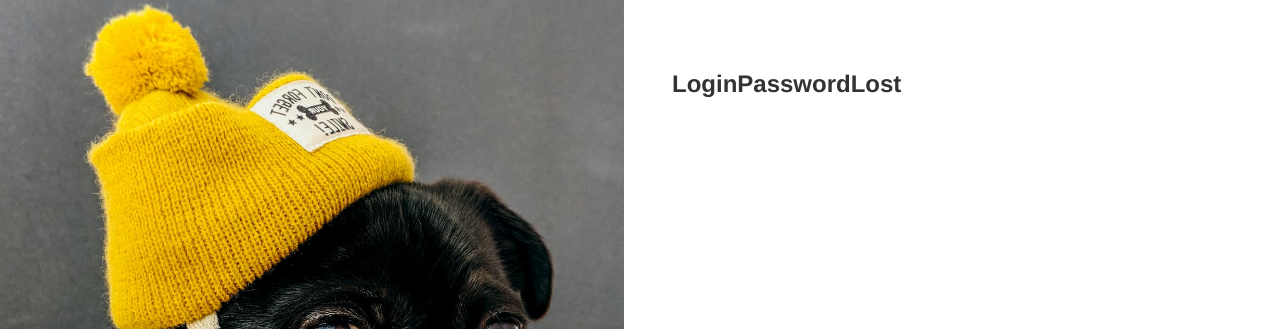
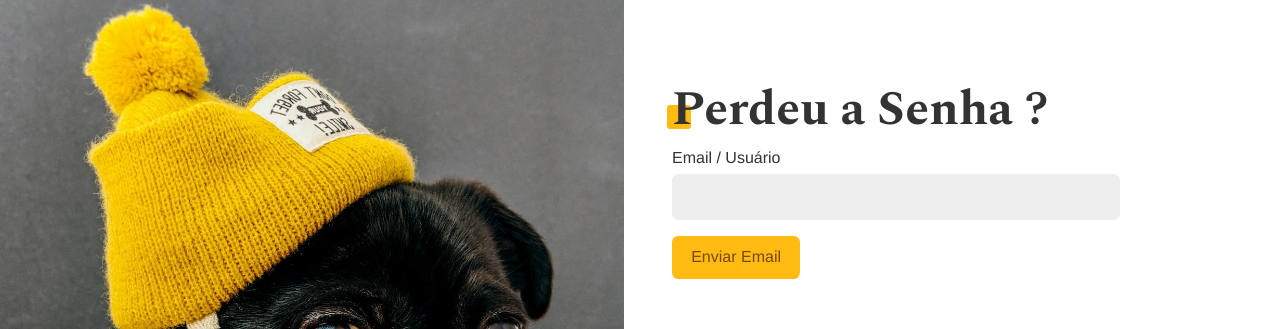
Before and after one commit to Mathdino/dogs, a React (Vite) app: page /login/perdeu in a window 1280 px wide. Shown: the part 170-499 px from the top of the page. Built offline with nearby package versions, Linux system fonts and the light colour scheme.

Commit message:
Reset de senha

```diff
--- a/src/Components/Login/LoginPasswordLost.jsx
+++ b/src/Components/Login/LoginPasswordLost.jsx
@@ -1,10 +1,44 @@
 import React from "react";
+import Input from "../Forms/Input";
+import Button from "../Forms/Button";
+import useForm from "../../Hooks/useForm";
+import useFetch from "../../Hooks/useFetch";
+import { PASSWORD_LOST } from "../../api";
+import Error from "../Helper/Error";
 
 const LoginPasswordLost = () => {
+  const login = useForm("");
+  const { data, loading, error, request } = useFetch();
+
+  async function handleSubmit(e) {
+    e.preventDefault();
+
+    if (login.validate()) {
+      const { url, options } = PASSWORD_LOST({
+        login: login.value,
+        url: window.location.href.replace("perdeu", "resetar"),
+      });
+      const { json } = await request(url, options);
+    }
+  }
+
   return (
-    <div>
-      <h1>LoginPasswordLost</h1>
-    </div>
+    <section>
+      <h1 className="title">Perdeu a Senha ?</h1>
+      {data ? (
+        <p style={{ color: "#4c1" }}>{data}</p>
+      ) : (
+        <form onSubmit={handleSubmit}>
+          <Input label="Email / Usuário" type="text" name="login" {...login} />
+          {loading ? (
+            <Button disabled>Enviando...</Button>
+          ) : (
+            <Button>Enviar Email</Button>
+          )}
+          <Error error={error} />
+        </form>
+      )}
+    </section>
   );
 };
 
--- a/src/Components/Login/LoginPasswordReset.jsx
+++ b/src/Components/Login/LoginPasswordReset.jsx
@@ -1,10 +1,59 @@
 import React from "react";
+import Button from "../Forms/Button";
+import Input from "../Forms/Input";
+import useForm from "../../Hooks/useForm";
+import useFetch from "../../Hooks/useFetch";
+import { PASSWORD_RESET } from "../../api";
+import Error from "../Helper/Error";
+import { useNavigate } from "react-router-dom";
 
 const LoginPasswordReset = () => {
+  const [login, setLogin] = React.useState("");
+  const [key, setKey] = React.useState("");
+  const password = useForm("");
+  const { loading, error, request } = useFetch();
+  const navigate = useNavigate();
+
+  React.useEffect(() => {
+    const params = new URLSearchParams(window.location.search);
+    const login = params.get("login");
+    const key = params.get("key");
+    if (login) setLogin(login);
+    if (key) setKey(key);
+  }, []);
+
+  async function handleSubmit(e) {
+    e.preventDefault();
+
+    if (password.validate()) {
+      const { url, options } = PASSWORD_RESET({
+        login,
+        key,
+        password: password.value,
+      });
+      const { response } = await request(url, options);
+      if (response.ok) navigate("/login");
+    }
+  }
+
   return (
-    <div>
-      <h1>LoginPasswordReset</h1>
-    </div>
+    <section>
+      <h1 className="title">Resete a Senha</h1>
+      <form onSubmit={handleSubmit}>
+        <Input
+          label="Nova Senha"
+          type="password"
+          name="password"
+          {...password}
+        />
+        {loading ? (
+          <Button disabled>Resetando...</Button>
+        ) : (
+          <Button>Resetar</Button>
+        )}
+        <Error error={error} />
+      </form>
+    </section>
   );
 };
 
```
